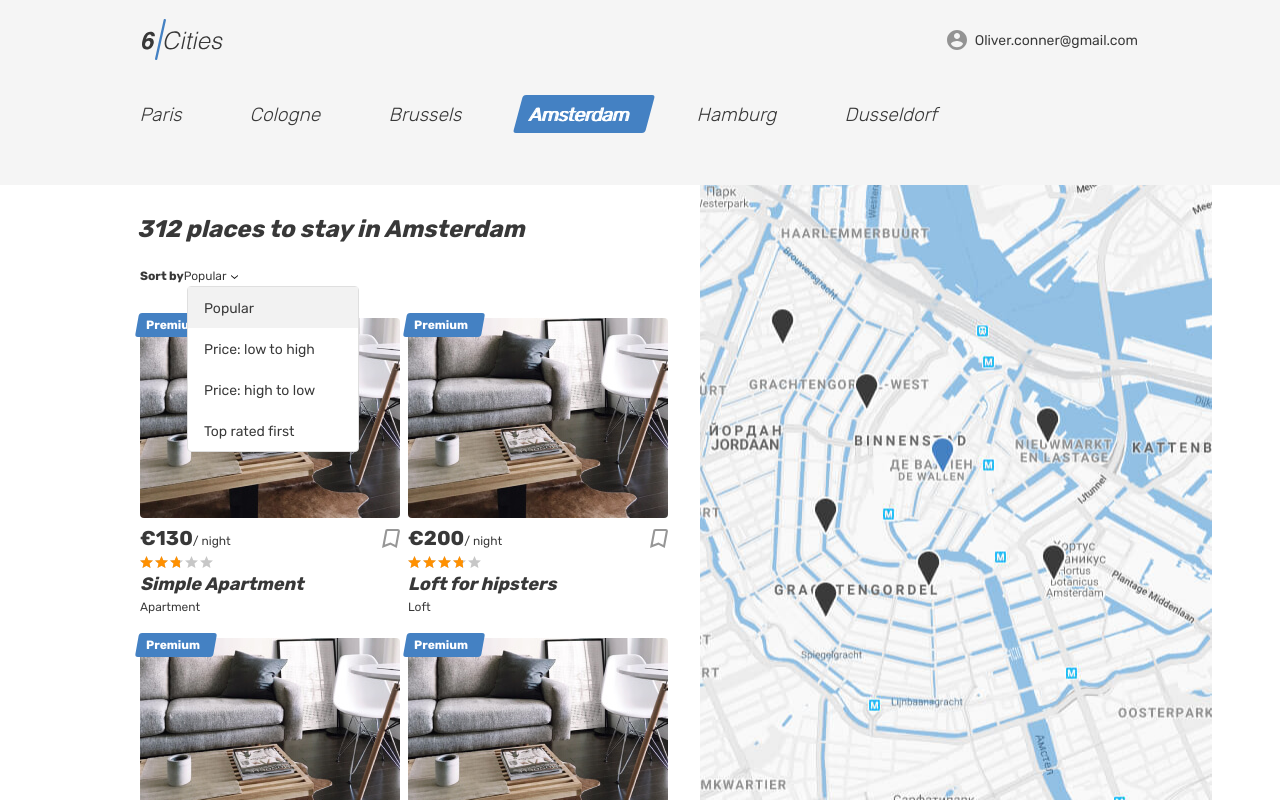
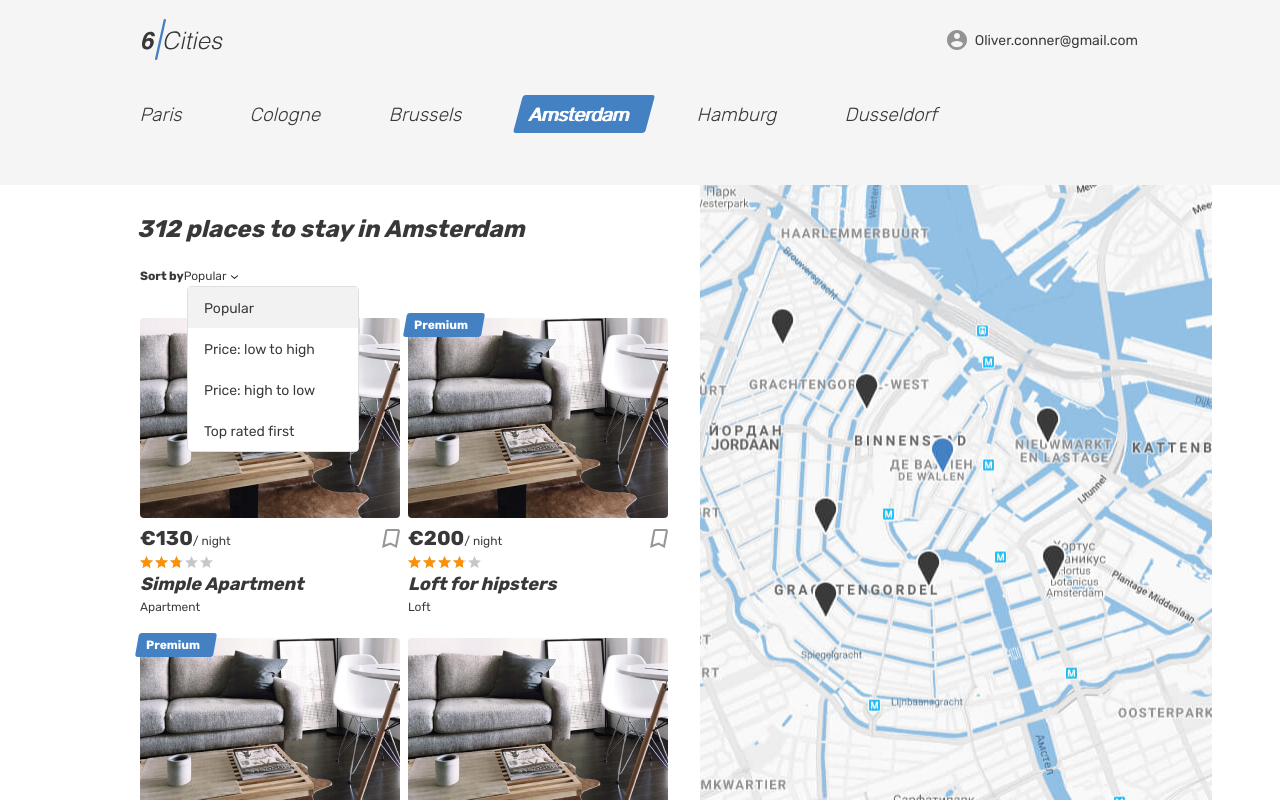
Before and after one commit to TheCh0senPessim/701515-six-cities-4, a React app: page / in a window 1280 px wide. Built offline with nearby package versions, Linux system fonts and the light colour scheme.

Commit message:
Рефакторинг компонентов, добавление обработчика на карточки объявлений

```diff
--- a/src/components/main/main.jsx
+++ b/src/components/main/main.jsx
@@ -104,7 +104,11 @@ Main.propTypes = {
   offersAmount: PropTypes.number.isRequired,
   offers: PropTypes.arrayOf(
       PropTypes.shape({
-        title: PropTypes.string.isRequired
+        title: PropTypes.string.isRequired,
+        img: PropTypes.string.isRequired,
+        price: PropTypes.number.isRequired,
+        rating: PropTypes.number.isRequired,
+        type: PropTypes.string.isRequired
       })
   ).isRequired,
   onCardTitleClick: PropTypes.func.isRequired
--- a/src/components/place-card/place-card.jsx
+++ b/src/components/place-card/place-card.jsx
@@ -1,18 +1,24 @@
 import React from 'react';
 import PropTypes from 'prop-types';
 
-const PlaceCard = (props) => {
-  const {offer, onCardTitleClick} = props;
-  const {title, img, price, rating, type} = offer;
-  function handleMouseOver(evt) {
-    console.log(`bingo! ${evt.target}`);
+class PlaceCard extends React.PureComponent {
+  constructor(props) {
+    super(props);
+    this.handleChange = this.handleChange.bind(this);
   }
 
+  handleChange() {
+    this.props.onMouseEnter(this.props.offer.id);
+  }
+
+  render() {
+    const {title, type, price, rating, img, premium} = this.props.offer;
     return (
-    <article className="cities__place-card place-card" onMouseOver={handleMouseOver}>
+      <article className="cities__place-card place-card" onMouseEnter={this.handleChange}>
+        {premium &&
         <div className="place-card__mark">
           <span>Premium</span>
-      </div>
+        </div>}
         <div className="cities__image-wrapper place-card__image-wrapper">
           <a href="#">
             <img className="place-card__image" src={img} width="260" height="200" alt="Place image"/>
@@ -38,17 +44,21 @@ const PlaceCard = (props) => {
             </div>
           </div>
           <h2 className="place-card__name">
-          <a href="#" onClick={onCardTitleClick}>{title}</a>
+            <a href="#" onClick={this.props.onCardTitleClick}>{title}</a>
           </h2>
           <p className="place-card__type">{type}</p>
         </div>
       </article>
     );
-};
+  }
+}
 
 PlaceCard.propTypes = {
   onCardTitleClick: PropTypes.func.isRequired,
+  onMouseEnter: PropTypes.func.isRequired,
   offer: PropTypes.shape({
+    id: PropTypes.number.isRequired,
+    premium: PropTypes.bool.isRequired,
     title: PropTypes.string.isRequired,
     img: PropTypes.string.isRequired,
     price: PropTypes.number.isRequired,
--- a/src/components/places-list/places-list.jsx
+++ b/src/components/places-list/places-list.jsx
@@ -2,19 +2,43 @@ import React from 'react';
 import PropTypes from 'prop-types';
 import PlaceCard from '../place-card/place-card.jsx';
 
-const PlacesList = (props) => {
-  const {offers, onCardTitleClick} = props;
-  return (
-    <div className="cities__places-list places__list tabs__content">
-      {offers.map((offer) => (
-        <PlaceCard offer={offer} key={offer.title} onCardTitleClick={onCardTitleClick}/>
-      ))}
-    </div>
-  );
-};
+class PlacesList extends React.Component {
+  constructor(props) {
+    super(props);
+    this.state = {activeCard: ``};
+    this.handleChangeActiveCard = this.handleChangeActiveCard.bind(this);
+  }
+
+  handleChangeActiveCard(id) {
+    this.setState({activeCard: id});
+  }
+
+  render() {
+    return (
+      <div className="cities__places-list places__list tabs__content">
+        {this.props.offers.map((offer, i) => (
+          <PlaceCard
+            offer={offer}
+            key={offer.title + i}
+            onCardTitleClick={this.props.onCardTitleClick}
+            onMouseEnter={this.handleChangeActiveCard}
+          />
+        ))}
+      </div>
+    );
+  }
+}
 
 PlacesList.propTypes = {
-  offers: PropTypes.array.isRequired,
+  offers: PropTypes.arrayOf(
+      PropTypes.shape({
+        title: PropTypes.string.isRequired,
+        img: PropTypes.string.isRequired,
+        price: PropTypes.number.isRequired,
+        rating: PropTypes.number.isRequired,
+        type: PropTypes.string.isRequired
+      })
+  ).isRequired,
   onCardTitleClick: PropTypes.func.isRequired
 };
 
--- a/src/mocks/offers.js
+++ b/src/mocks/offers.js
@@ -1,23 +1,31 @@
 export default [
   {
+    id: 1,
+    premium: false,
     title: `Simple Apartment`,
     type: `Apartment`,
     price: 130,
     rating: 55,
     img: `img/apartment-01.jpg`
   }, {
+    id: 2,
+    premium: true,
     title: `Loft for hipsters`,
     type: `Loft`,
     price: 200,
     rating: 75,
     img: `img/apartment-01.jpg`
   }, {
+    id: 3,
+    premium: true,
     title: `Warehouse for squatters`,
     type: `Warehouse`,
     price: 10,
     rating: 20,
     img: `img/apartment-01.jpg`
   }, {
+    id: 4,
+    premium: false,
     title: `Dark basement`,
     type: `Basement`,
     price: 40,
```
Lines whose indentation alone changed are shown as unchanged.
